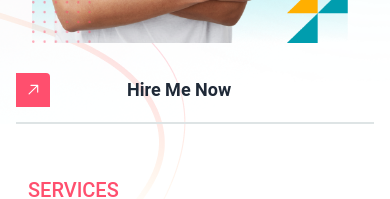
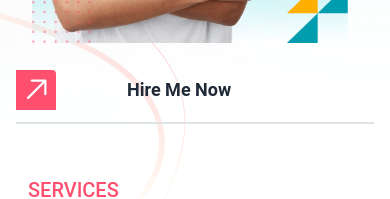
Before and after one commit to jahidhasan136/designer-developer-portfolio, a Next.js app: page / in a window 390 px wide. Shown: the part 626-825 px from the top of the page. Built offline with nearby package versions, Linux system fonts and the light colour scheme.

Commit message:
service responsive prb solved i hope

```diff
--- a/app/component/Banner/Banner.jsx
+++ b/app/component/Banner/Banner.jsx
@@ -39,8 +39,8 @@ const Banner = () => {
                         <h1 className='text-4xl md:text-[65px] md:leading-[64px] lg:leading-[74px] xl:leading-[84px] mb-[43px] font-ubuntu'>Professional UI/UX Designer & Web Developer</h1>
                         <div className='md:flex items-center font-semibold mb-[35px] hidden'>
                             <div className='w-[54px] h-[54px] flex items-center'>
-                                <span className='bg-[#FF4F6E] p-2 flex items-center rounded-tr text-white'>
-                                    <GoArrowUpRight className=''></GoArrowUpRight>
+                                <span className='bg-[#FF4F6E] p-[2px] flex items-center rounded-tr text-white'>
+                                    <GoArrowUpRight className='text-4xl'></GoArrowUpRight>
                                 </span>
                             </div>
                             Hire Me Now
@@ -65,8 +65,8 @@ const Banner = () => {
 
                 <div className='md:hidden flex items-center font-semibold md:mb-[35px] gap-[57px] md:gap-0 mt-[20px] md:mt-0'>
                     <div className='w-[54px] h-[54px] flex items-center'>
-                        <span className='bg-[#FF4F6E] p-2 flex items-center rounded-tr text-white'>
-                            <GoArrowUpRight className=''></GoArrowUpRight>
+                        <span className='bg-[#FF4F6E] p-[2px] flex items-center rounded-tr text-white'>
+                            <GoArrowUpRight className='text-[36px]'></GoArrowUpRight>
                         </span>
                     </div>
                     Hire Me Now
--- a/app/component/Services/Services.jsx
+++ b/app/component/Services/Services.jsx
@@ -7,7 +7,7 @@ import bgDot from './images/bg-dot.png'
 
 const Services = () => {
     return (
-        <div className="xl:pl-[300px] mt-10 md:mt-[115px] z-10 px-4 md:px-0">
+        <div className="xl:pl-[300px] mt-10 md:mt-[115px] z-10 px-4 xl:px-0 service_container">
             <div className='xl:flex items-center justify-center md:gap-[10px]'>
                 <div className='p-3 xl:p-0'>
                     <h6 className="uppercase text-[#FF4F6E] text-xl mb-[14px] font-medium">Services</h6>
--- a/app/globals.css
+++ b/app/globals.css
@@ -78,6 +78,11 @@ h1,h2,h3,h4,h5{
 }
 
 
+@media (min-width: 2560px){
+  .service_container{
+    margin-left: 360px;
+  }
+}
 
 /* Hide pagination on medium devices */
 @media (max-width: 1280px) {
```
